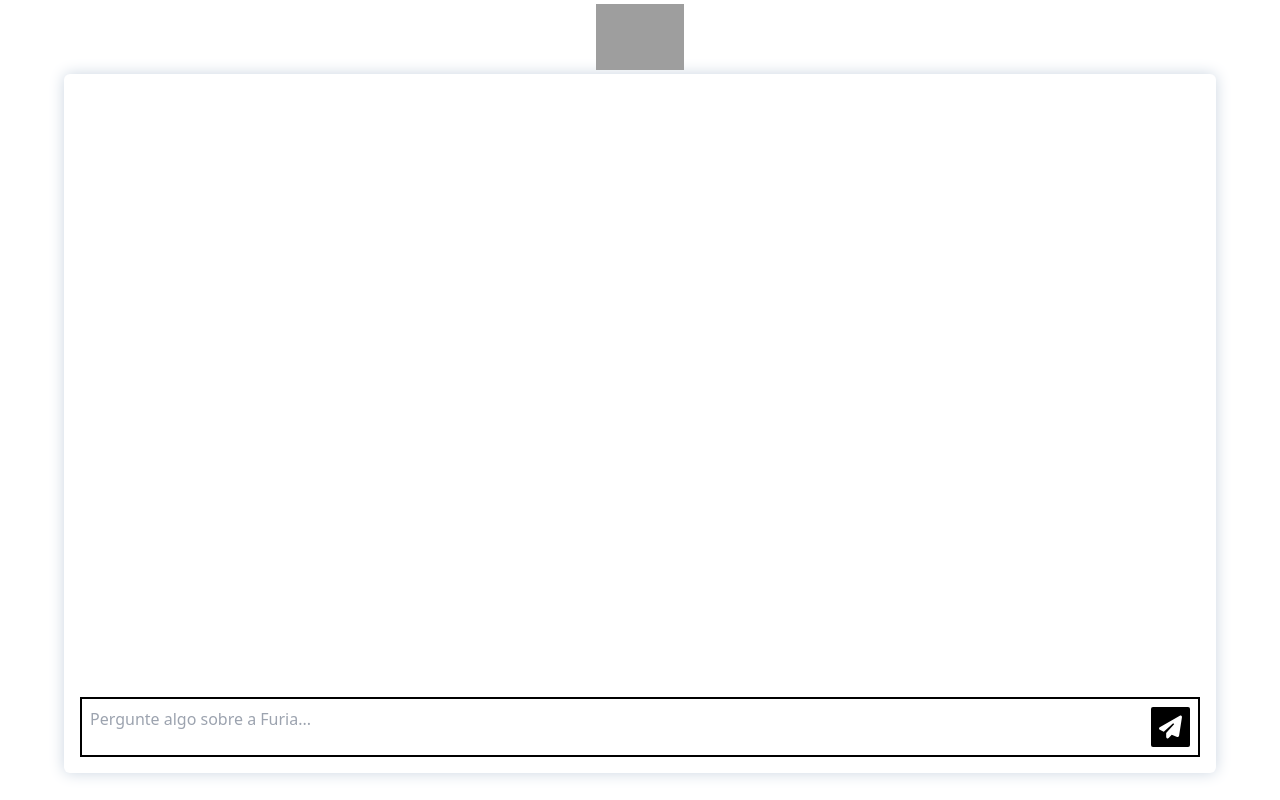
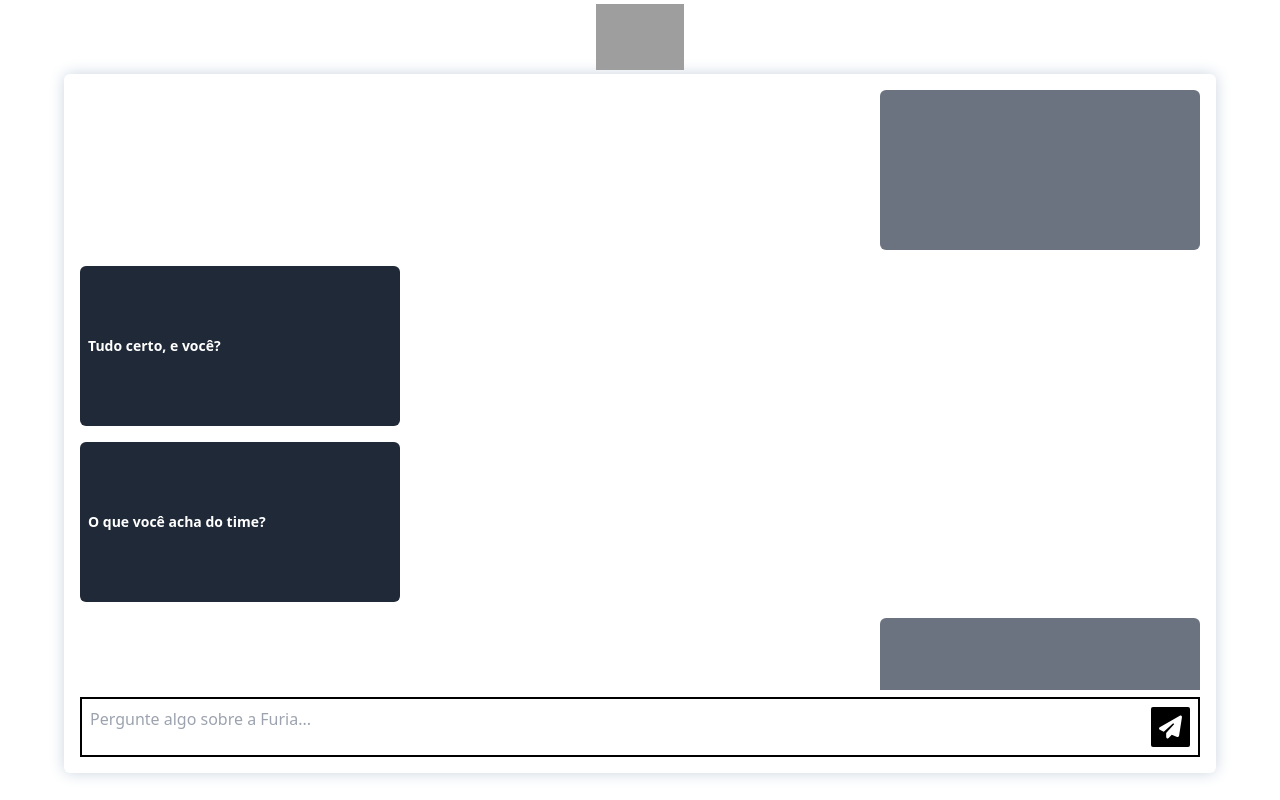
Before and after one commit to AmorimBreno/chat-furioso, a React (Vite) app in the folder chat-furioso/: page / in a window 1280 px wide. Built offline with nearby package versions, Linux system fonts and the light colour scheme; grey boxes are pictures that could not be loaded.

Commit message:
front: adding base for chat with division between user and ai

```diff
--- /dev/null
+++ b/chat-furioso/src/app/components/chatSpace.tsx
@@ -0,0 +1,44 @@
+export default function ChatSpace() {
+  const messageMockList = [
+    {
+      message: 'Oi, tudo bem?',
+      sender: 'user',
+      type: 'text'
+    },
+    {
+      text: 'Tudo certo, e você?',
+      sender: 'furia',
+      type: 'text'
+    },
+    {
+      text: 'O que você acha do time?',
+      sender: 'furia',
+      type: 'text'
+    },
+    {
+      text: 'Acho que estão perdendo muito',
+      sender: 'user',
+      type: 'text'
+    }
+  ]
+
+  return (
+    <div className="h-full w-full flex-1 flex-col space-y-4 overflow-y-auto pb-4">
+      {messageMockList.map((message, index) => {
+        return (
+          <div
+            className={`flex w-full items-center ${message.sender == 'furia' ? 'justify-start' : 'justify-end'}`}
+            key={index}
+          >
+            <div
+              key={index}
+              className={`flex h-40 w-80 items-center rounded-md ${message.sender == 'furia' ? 'bg-gray-800' : 'bg-gray-500'} p-2 text-center text-sm font-semibold ${message.sender == 'furia' ? 'text-white' : 'text-black'}`}
+            >
+              {message.text}
+            </div>
+          </div>
+        )
+      })}
+    </div>
+  )
+}
--- a/chat-furioso/src/app/components/textBox.tsx
+++ b/chat-furioso/src/app/components/textBox.tsx
@@ -13,7 +13,8 @@
   }, [props.text])
 
   return (
-    <div className="flex max-h-32 min-h-10 w-full items-end justify-between gap-2 border-2 border-black p-2">
+    <div className="flex h-[10%] w-full items-end justify-center bg-white">
+      <div className="flex max-h-32 min-h-14 w-full items-end justify-between gap-2 border-2 border-black bg-white p-2">
         <textarea
           ref={textareaRef}
           placeholder="Pergunte algo sobre a Furia..."
@@ -26,5 +27,6 @@
           <FaPaperPlane className="h-full w-full cursor-pointer text-white group-hover:text-black" />
         </div>
       </div>
+    </div>
   )
 }
--- a/chat-furioso/src/app/pages/home.tsx
+++ b/chat-furioso/src/app/pages/home.tsx
@@ -1,6 +1,7 @@
 import axios from 'axios'
 import { useEffect, useRef, useState } from 'react'
 import TextBox from '../components/textBox'
+import ChatSpace from '../components/chatSpace'
 
 export function Home() {
   const [input, setInput] = useState('')
@@ -25,7 +26,8 @@
           height="32"
         />
       </nav>
-      <div className="p-4 flex h-[95%] flex-col items-center justify-end rounded-md bg-white shadow-[0_0_15px_0_rgba(0,0,0,0.1)] shadow-slate-300">
+      <div className="flex h-[95%] flex-col items-center justify-end overflow-hidden rounded-md bg-white p-4 shadow-[0_0_15px_0_rgba(0,0,0,0.1)] shadow-slate-300">
+        <ChatSpace />
         <TextBox text={text} setText={setText} />
       </div>
     </div>
```
Lines whose indentation alone changed are shown as unchanged.
